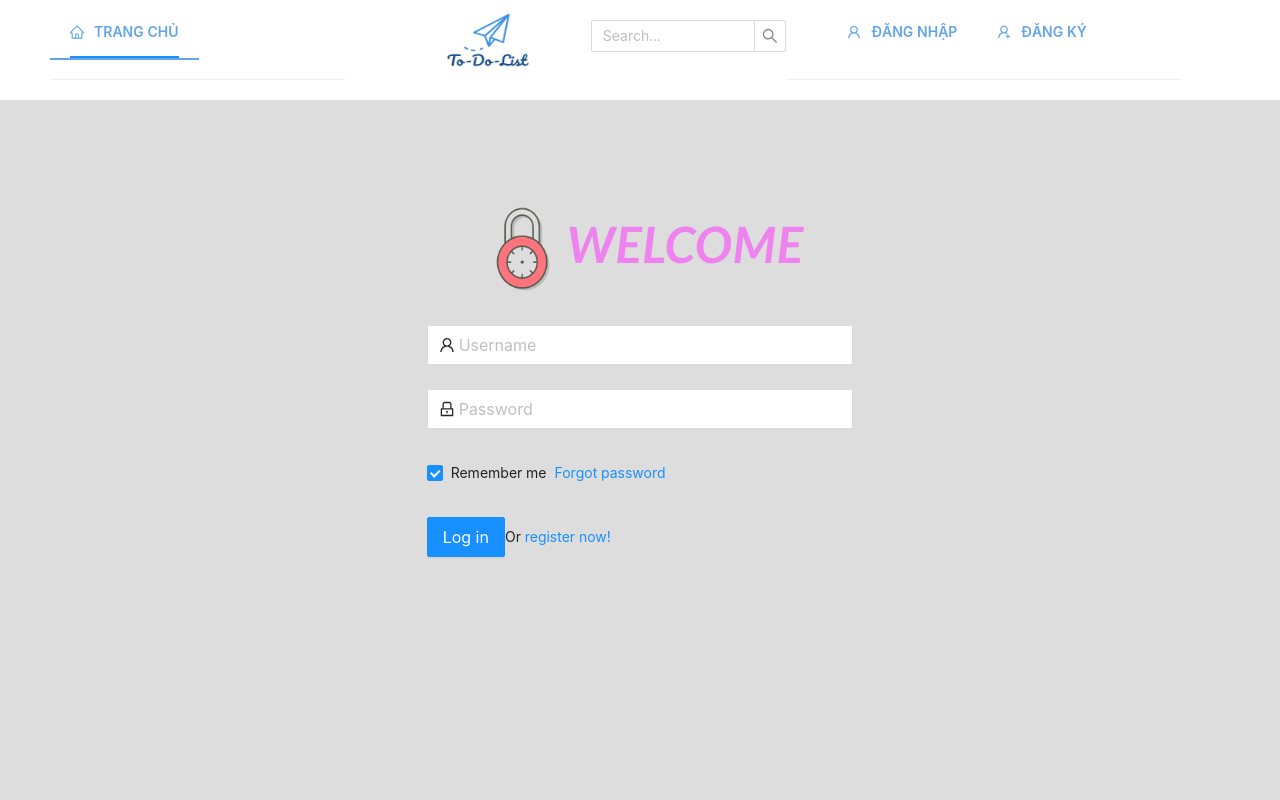
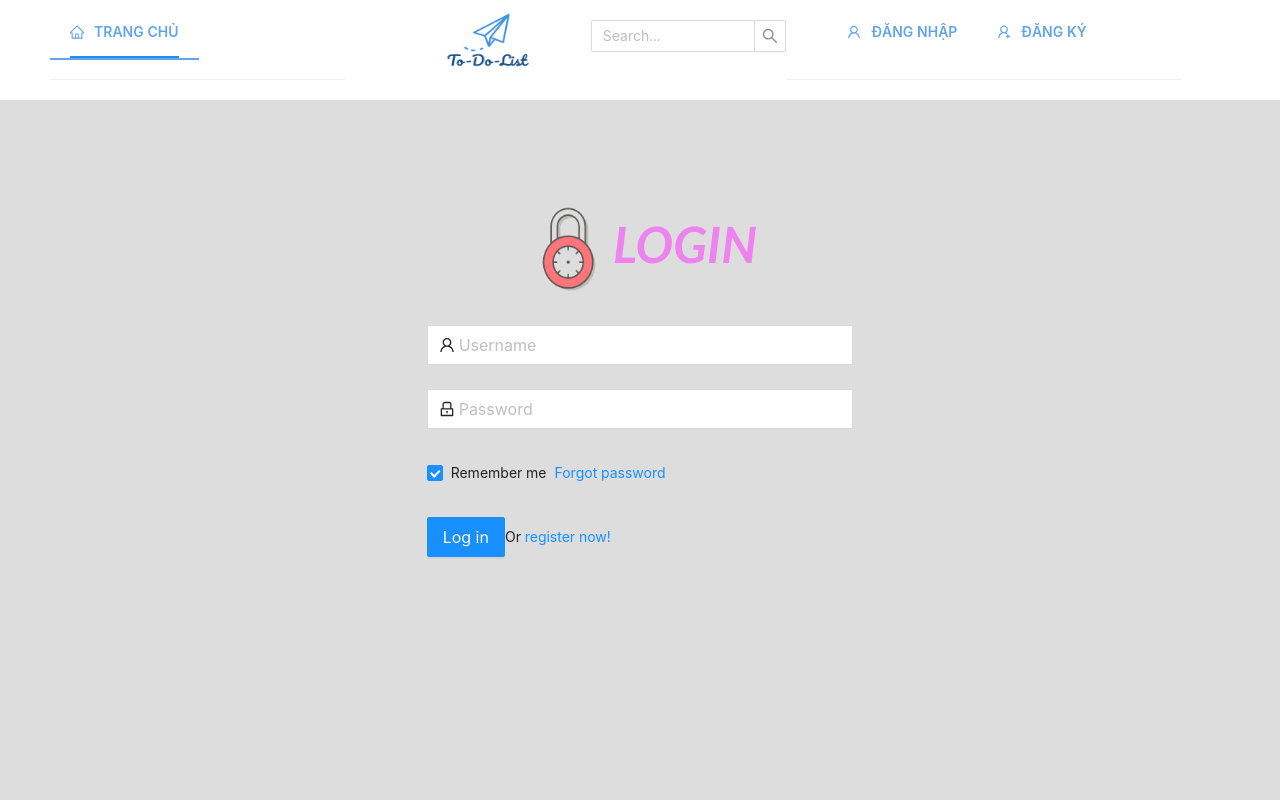
Before and after one commit to julsu2905/pmWare, a React (Create React App) app in the folder client/: page /login in a window 1280 px wide. Shown: the top 800 px of the page. Built offline with nearby package versions, Linux system fonts and the light colour scheme.

Commit message:
Update LoginForm.js

```diff
--- a/client/src/components/LoginForm.js
+++ b/client/src/components/LoginForm.js
@@ -16,7 +16,7 @@ const LoginForm = () => {
             src="./images/login-logo2.gif"
             alt="login-logo"
           ></img>
-          WELCOME
+          LOGIN
         </h1>
         <Form
           name="normal_login"
```
